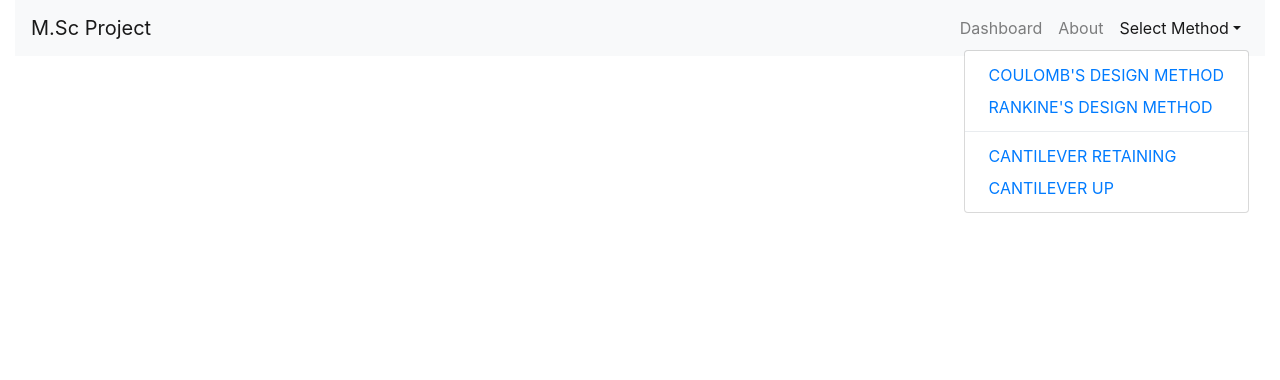
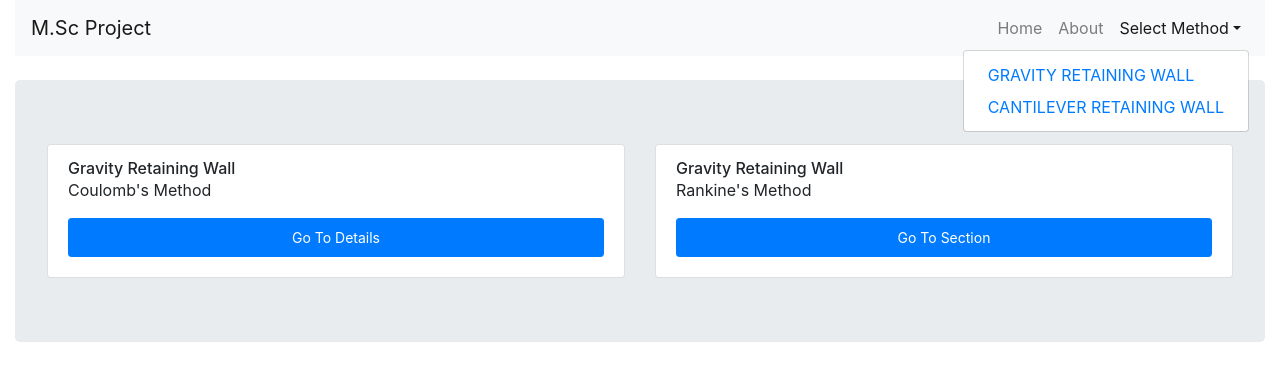
Before and after one commit to ilivinus/gravity_retaining_wall, a React (Create React App) app: page /gravity_dashboard in a window 1280 px wide. Both pictures are taken after a click on the link "Select Method". Shown: the top 380 px of the page. Built offline with nearby package versions, Linux system fonts and the light colour scheme.

Commit message:
routing config

```diff
--- a/src/App.js
+++ b/src/App.js
@@ -6,17 +6,69 @@ import GravityWallRankine from './components/GravityWallRankine';
 import CantileverWallDown from './components/CantileverWallHorizBackfillTableBelowWallBase';
 import CantileverWallUp from './components/CantileverWallHorizBackfillTableAtSurf';
 import CantileverDistFromSurfOfBackfill from './components/CantileverDistanceFromSurfaceOfBackfill';
-import CantileverWithRankine from './components/CantileverRetainingWithRankineAnalysis';
-//import { Button, Header } from 'reactstrap';
-import { BrowserRouter as Router, Route} from 'react-router-dom';
-import { Container } from '../node_modules/reactstrap';
-import Dashboard from './components/Dashboard';
+import { BrowserRouter as Router, Route, Link} from 'react-router-dom';
+import GravityDashboard from './components/GravityDashboard';
+import CantileverDashboard from './components/CantileverDashboard';
 import CantileverWithRankineAnalysis from './components/CantileverRetainingWithRankineAnalysis';
+import {
+    Collapse,
+    Navbar,
+    NavbarToggler,
+    NavbarBrand,
+    Nav,
+    NavItem,
+    NavLink,
+    UncontrolledDropdown,
+    DropdownToggle,
+    DropdownMenu,
+    DropdownItem, Container } from 'reactstrap';
 
-const App = () => (
+export default class App extends Component{
+    constructor(props) {
+        super(props);
+
+        this.toggle = this.toggle.bind(this);
+        this.state = {
+            isOpen: false
+        };
+    }
+    toggle() {
+        this.setState({
+            isOpen: !this.state.isOpen
+        });
+    }
+    render(){
+        return(
     <Router>
         <Container fluid>
-            <Route path="/" component={Home} />
+        <Navbar color="light" light expand="md">
+            <NavbarBrand href="/">M.Sc Project</NavbarBrand>
+            <NavbarToggler onClick={this.toggle} />
+            <Collapse isOpen={this.state.isOpen} navbar>
+                <Nav className="ml-auto" navbar>
+                    <NavItem>
+                        <NavLink href="/">Home</NavLink>
+                    </NavItem>
+                    <NavItem>
+                        <NavLink href="/about">About</NavLink>
+                    </NavItem>
+                    <UncontrolledDropdown nav inNavbar>
+                        <DropdownToggle nav caret>
+                            Select Method
+                        </DropdownToggle>
+                        <DropdownMenu right>
+                            <DropdownItem>
+                                <Link to="/gravity_dashboard">GRAVITY RETAINING WALL</Link>
+                                    </DropdownItem>
+                            <DropdownItem>
+                                <Link to="/cantilever_dashboard">CANTILEVER RETAINING WALL</Link>
+                            </DropdownItem>
+                        </DropdownMenu>
+                    </UncontrolledDropdown>
+                </Nav>
+                </Collapse>
+            </Navbar>
+            <Route exact path="/" component={Home} />
             <Route path="/gravity_wall_column" component={GravityWallColumn} />
             <Route path="/gravity_wall_rankine" component={GravityWallRankine} />
             <Route path="/cantilever_down" component={ CantileverWallDown } />
@@ -24,8 +76,9 @@ const App = () => (
             <Route path="/cantilever_backfill_surf" component={ CantileverDistFromSurfOfBackfill } />
             <Route path="/cantilever_rankine" component={CantileverWithRankineAnalysis} />
             <Route path="/about" component={About} />
-            <Route path="/dashboard" component={Dashboard}/>
+            <Route path="/gravity_dashboard" component={GravityDashboard}/>
+            <Route path="/cantilever_dashboard" component={CantileverDashboard} />
         </Container>
-    </Router>
-);
-export default App;
+    </Router>);
+    }
+}
--- a/src/Home.js
+++ b/src/Home.js
@@ -2,19 +2,7 @@
  * Created by USER on 5/7/2018.
  */
 import React from 'react';
-import {
-    Collapse,
-    Navbar,
-    NavbarToggler,
-    NavbarBrand,
-    Nav,
-    NavItem,
-    NavLink,
-    UncontrolledDropdown,
-    DropdownToggle,
-    DropdownMenu,
-    DropdownItem, Container } from 'reactstrap';
-import { Link } from 'react-router-dom';
+import { Jumbotron,Row,Card,Col,CardBody,CardSubtitle,CardText, NavLink } from 'reactstrap';
 
 export default class Home extends React.Component {
     constructor(props) {
@@ -31,43 +19,32 @@ export default class Home extends React.Component {
         });
     }
     render() {
-        return (
-            <div>
-                <Navbar color="light" light expand="md">
-                    <NavbarBrand href="/">M.Sc Project</NavbarBrand>
-                    <NavbarToggler onClick={this.toggle} />
-                    <Collapse isOpen={this.state.isOpen} navbar>
-                        <Nav className="ml-auto" navbar>
-                            <NavItem>
-                                <NavLink href="/dashboard">Dashboard</NavLink>
-                            </NavItem>
-                            <NavItem>
-                                <NavLink href="/about">About</NavLink>
-                            </NavItem>
-                            <UncontrolledDropdown nav inNavbar>
-                                <DropdownToggle nav caret>
-                                    Select Method
-                                </DropdownToggle>
-                                <DropdownMenu right>
-                                    <DropdownItem>
-                                        <Link to="/gravity_wall_column">COULOMB'S DESIGN METHOD</Link>
-                                            </DropdownItem>
-                                    <DropdownItem>
-                                    <Link to="/gravity_wall_rankine">RANKINE'S DESIGN METHOD</Link>
-                                    </DropdownItem>
-                                    <DropdownItem divider />
-                                    <DropdownItem>
-                                        <Link to="/cantilever_down">CANTILEVER RETAINING</Link>
-                                    </DropdownItem>
-                                    <DropdownItem>
-                                    <Link to="/cantilever_up">CANTILEVER UP</Link>
-                                    </DropdownItem>
-                                </DropdownMenu>
-                            </UncontrolledDropdown>
-                        </Nav>
-                    </Collapse>
-                </Navbar>
-            </div>
-        );
+        return (<div>
+            <br/>
+            <Jumbotron>
+                <Row>
+                    <Col md="6">
+                        <Card>
+                            <CardBody>
+                                <CardSubtitle>Gravity Retaining Wall</CardSubtitle>
+                                <CardText></CardText>
+                                <NavLink className="btn btn-sm btn-primary" href="/gravity_dashboard">Enter</NavLink>
+                            </CardBody>
+                        </Card><br/>
+                    </Col>
+
+                    <Col md="6">
+                        <Card>
+                            <CardBody>
+                                <CardSubtitle>Cantilever Retaining Wall</CardSubtitle>
+                                <CardText></CardText>
+                                <NavLink className="btn btn-sm btn-primary" href="/cantilever_dashboard">Enter</NavLink>
+                            </CardBody>
+                        </Card>
+                    </Col>
+                </Row>
+
+            </Jumbotron>
+            </div>);
     }
 }
--- a/src/components/Dashboard.js
+++ b/src/components/CantileverDashboard.js
@@ -1,6 +1,6 @@
 import React from 'react';
 import { Jumbotron,Button, Row, Col, Card, CardBody, CardText, CardSubtitle, NavLink } from '../../node_modules/reactstrap';
-class Dashboard extends React.Component{
+class CantileverDashboard extends React.Component{
     constructor(props) {
         super(props);
 
@@ -14,34 +14,13 @@ class Dashboard extends React.Component{
                     <Col md="6">
                         <Card>
                             <CardBody>
-                                <CardSubtitle>Gravity Retaining Wall</CardSubtitle>
-                                <CardText>Coulomb's Method</CardText>
-                                <NavLink className="btn btn-sm btn-primary" href="/gravity_wall_column">Go To Details</NavLink>
-                            </CardBody>
-                        </Card>
-                    </Col>
-                    <Col md="6">
-                        <Card>
-                            <CardBody>
-                                <CardSubtitle>Gravity Retaining Wall</CardSubtitle>
-                                <CardText>Rankine's Method</CardText>
-                                <NavLink className="btn btn-sm btn-primary" href="/gravity_wall_rankine">Go To Section</NavLink>
-                            </CardBody>
-                        </Card>
-                    </Col>
-                </Row>
-                <br/><br/>
-                <Row>
-                    <Col md="3">
-                        <Card>
-                            <CardBody>
                                 <CardSubtitle>Cantilever Retaining Wall</CardSubtitle>
                                 <CardText>With a Horizontal Backfill Surface, and Water Table is Below the Base of the Wall</CardText>
                                 <NavLink className="btn btn-sm btn-primary" href="/cantilever_down">Go To Section</NavLink>
                             </CardBody>
-                        </Card>
+                        </Card><br/>
                     </Col>
-                    <Col md="3">
+                    <Col md="6">
                         <Card>
                             <CardBody>
                                 <CardSubtitle>Cantilever Retaining Wall</CardSubtitle>
@@ -51,16 +30,19 @@ class Dashboard extends React.Component{
                             </CardBody>
                         </Card>
                     </Col>
-                    <Col md="3">
+                </Row>
+                <br/>
+                <Row>
+                    <Col md="6">
                         <Card>
                             <CardBody>
                                 <CardSubtitle>Cantilever Retaining Wall</CardSubtitle>
                                 <CardText>With a Horizontal Backfill Surface, With the Water Table at the Surface</CardText>
                                 <NavLink className="btn btn-sm btn-primary" href="/cantilever_up">Go To Section</NavLink>
                             </CardBody>
-                        </Card>
+                        </Card><br/>
                     </Col>
-                    <Col md="3">
+                    <Col md="6">
                         <Card>
                             <CardBody>
                                 <CardSubtitle>Cantilever Retaining Wall</CardSubtitle>
@@ -75,4 +57,4 @@ class Dashboard extends React.Component{
     }
 }
 
-export default Dashboard;
+export default CantileverDashboard;
--- /dev/null
+++ b/src/components/GravityDashboard.js
@@ -0,0 +1,38 @@
+import React from 'react';
+import { Jumbotron,Button, Row, Col, Card, CardBody, CardText, CardSubtitle, NavLink } from '../../node_modules/reactstrap';
+class GravityDashboard extends React.Component{
+    constructor(props) {
+        super(props);
+
+    }
+
+    render(){
+        return (<div>
+            <br/>
+            <Jumbotron>
+                <Row>
+                    <Col md="6">
+                        <Card>
+                            <CardBody>
+                                <CardSubtitle>Gravity Retaining Wall</CardSubtitle>
+                                <CardText>Coulomb's Method</CardText>
+                                <NavLink className="btn btn-sm btn-primary" href="/gravity_wall_column">Go To Details</NavLink>
+                            </CardBody>
+                        </Card>
+                    </Col>
+                    <Col md="6">
+                        <Card>
+                            <CardBody>
+                                <CardSubtitle>Gravity Retaining Wall</CardSubtitle>
+                                <CardText>Rankine's Method</CardText>
+                                <NavLink className="btn btn-sm btn-primary" href="/gravity_wall_rankine">Go To Section</NavLink>
+                            </CardBody>
+                        </Card>
+                    </Col>
+                </Row>
+            </Jumbotron>
+            </div>);
+    }
+}
+
+export default GravityDashboard;
```
